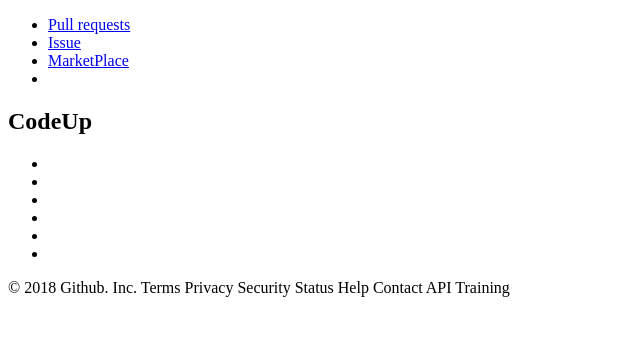
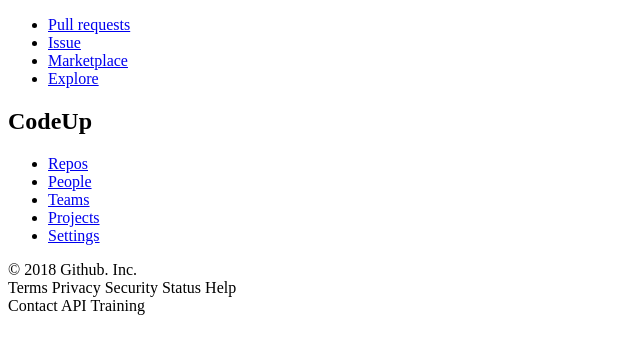
Before and after one commit to Ian-McConihay/codeup-web-exercises, a plain HTML site: page github.html in a window 1280 px wide. Shown: the whole page, without its empty margins (0-640 px from the left). Drawn offline with Linux system fonts and the light colour scheme.

Commit message:
html github list  update

```diff
--- a/github.html
+++ b/github.html
@@ -8,20 +8,19 @@
 <ul>
     <li><a href="#">Pull requests</a></li>
     <li><a href="#">Issue</a></li>
-    <li><a href="#">MarketPlace</a></li>
-    <li><a href="#"> </a></li>
+    <li><a href="#">Marketplace</a></li>
+    <li><a href="#">Explore</a></li>
 </ul>
 <h2>CodeUp</h2>
 <ul>
-    <li><a href="#"> </a></li>
-    <li><a href="#"> </a></li>
-    <li><a href="#"> </a></li>
-    <li><a href="#"> </a></li>
-    <li><a href="#"> </a></li>
-    <li><a href="#"> </a></li>
+    <li><a href="#">Repos</a></li>
+    <li><a href="#">People</a></li>
+    <li><a href="#">Teams</a></li>
+    <li><a href="#">Projects</a></li>
+    <li><a href="#">Settings</a></li>
 </ul>
 
-&copy; 2018 Github. Inc.
-Terms Privacy Security Status Help Contact API Training
+&copy; 2018 Github. Inc. <br>
+Terms Privacy Security Status Help <br> Contact API Training
 </body>
 </html>
```
